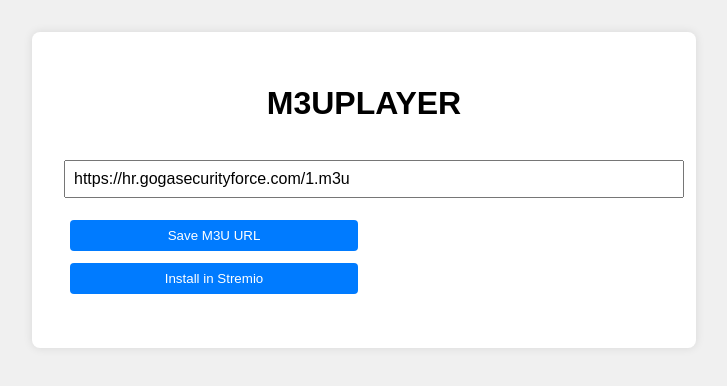
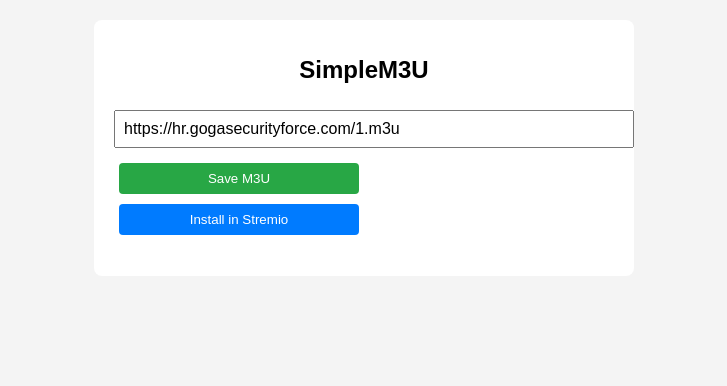
Before and after one commit to sidh3369/M3UPLAYER, a website: page public/index.html in a window 1280 px wide. Shown: the whole page, without its empty margins (276-1003 px from the left). Drawn offline with Linux system fonts and the light colour scheme.

Commit message:
Update index.html

```diff
--- a/public/index.html
+++ b/public/index.html
@@ -3,23 +3,25 @@
 <head>
   <meta charset="UTF-8">
   <meta name="viewport" content="width=device-width, initial-scale=1.0">
-  <title>M3UPLAYER</title>
+  <title>SimpleM3U</title>
   <style>
-    body { font-family: Arial, sans-serif; margin: 0; padding: 2rem; background: #f0f0f0; }
-    .container { max-width: 600px; margin: auto; background: white; padding: 2rem; border-radius: 8px; box-shadow: 0 0 10px rgba(0,0,0,0.1); }
-    h1 { text-align: center; }
-    input { width: 100%; padding: 0.5rem; margin: 1rem 0; font-size: 1rem; }
-    button { width: 48%; padding: 0.5rem; margin: 1%; background: #007bff; color: white; border: none; border-radius: 4px; cursor: pointer; }
-    button:hover { background: #0056b3; }
-    p { text-align: center; }
+    body { font-family: Arial, sans-serif; margin: 0; padding: 20px; background: #f4f4f4; }
+    .container { max-width: 500px; margin: auto; background: white; padding: 20px; border-radius: 8px; }
+    h1 { text-align: center; font-size: 24px; }
+    input { width: 100%; padding: 8px; margin: 10px 0; font-size: 16px; }
+    button { width: 48%; padding: 8px; margin: 1%; background: #28a745; color: white; border: none; border-radius: 4px; cursor: pointer; }
+    button:hover { background: #218838; }
+    #installBtn { background: #007bff; }
+    #installBtn:hover { background: #0056b3; }
+    p { text-align: center; color: #333; }
   </style>
 </head>
 <body>
   <div class="container">
-    <h1>M3UPLAYER</h1>
+    <h1>SimpleM3U</h1>
     <input type="text" id="m3uUrl" placeholder="Enter M3U Playlist URL" value="https://hr.gogasecurityforce.com/1.m3u">
-    <button onclick="saveM3U()">Save M3U URL</button>
-    <button onclick="installInStremio()">Install in Stremio</button>
+    <button onclick="saveM3U()">Save M3U</button>
+    <button id="installBtn" onclick="installInStremio()">Install in Stremio</button>
     <p id="message"></p>
   </div>
   <script>
@@ -27,7 +29,7 @@
       const m3uUrl = document.getElementById('m3uUrl').value;
       const message = document.getElementById('message');
       if (!m3uUrl) {
-        message.textContent = 'Please enter a valid M3U URL';
+        message.textContent = 'Enter a valid M3U URL';
         return;
       }
       message.textContent = 'Saving...';
@@ -38,15 +40,14 @@
           body: JSON.stringify({ m3uUrl })
         });
         const result = await res.json();
-        message.textContent = result.success ? 'M3U URL saved! Install in Stremio.' : `Error: ${result.error}`;
+        message.textContent = result.success ? 'M3U URL saved!' : `Error: ${result.error}`;
       } catch (e) {
-        message.textContent = 'Server error. Try again.';
+        message.textContent = 'Error saving URL';
       }
     }
 
     function installInStremio() {
-      const manifestUrl = 'stremio://m3uplayer.onrender.com/manifest.json';
-      window.location.href = manifestUrl;
+      window.location.href = 'stremio://boltplaylist.onrender.com/manifest.json';
     }
   </script>
 </body>
```
